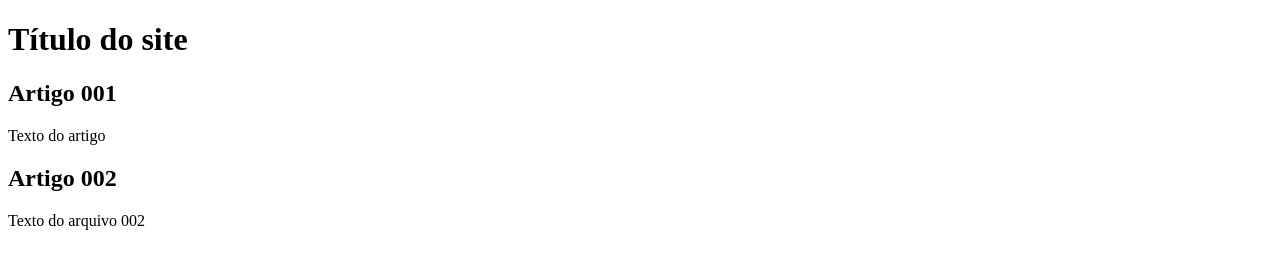
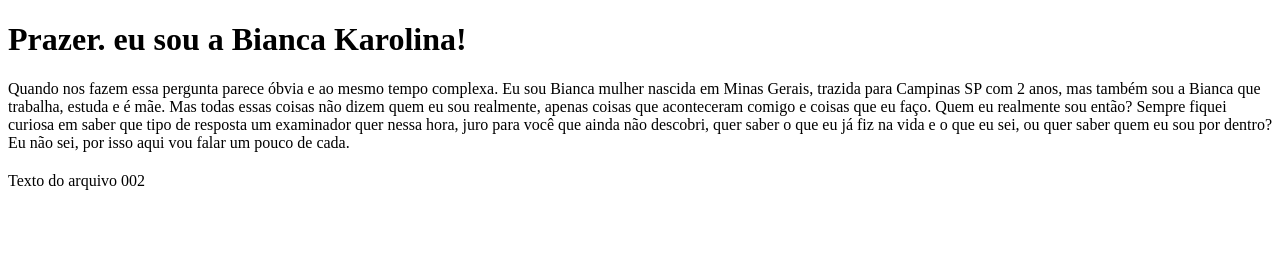
Before and after one commit to Biancakarolina/projeto-site, a plain HTML site: page index.html in a window 1280 px wide. Drawn offline with Linux system fonts and the light colour scheme.

Commit message:
Update index.html

```diff
--- a/index.html
+++ b/index.html
@@ -4,19 +4,23 @@
     <meta charset="UTF-8">
     <meta http-equiv="X-UA-Compatible" content="IE=edge">
     <meta name="viewport" content="width=device-width, initial-scale=1.0">
-    <title>Título do site</title>
+    <title> QUEM SOU EU?</title>
 </head>
 <body>
   <main>
         <header>
-            <h1>Título do site</h1>
+            <h1> Prazer. eu sou a Bianca Karolina! </h1>
         </header>
         <article>
-            <h2>Artigo 001</h2>
-            <p>Texto do artigo</p>
+            <h2> </h2>
+            <p>Quando nos fazem essa pergunta parece óbvia e ao mesmo tempo complexa.
+                Eu sou Bianca mulher nascida em Minas Gerais, trazida para Campinas SP com 2 anos, mas também sou a Bianca que trabalha, estuda e é mãe.
+                Mas todas essas coisas não dizem quem eu sou realmente, apenas coisas que aconteceram comigo e coisas que eu faço. Quem eu realmente sou então?
+                Sempre fiquei curiosa em saber que tipo de resposta um examinador quer nessa hora, juro para você que ainda não descobri, quer saber o que eu já fiz na vida e o que eu sei, ou quer saber quem eu sou por dentro? Eu não sei, por isso aqui vou falar um pouco de cada.
+            </p>
         </article>
         <article>
-            <h2>Artigo 002</h2>
+            <h2></h2>
             <p>Texto do arquivo 002</p>
         </article>
 
```
